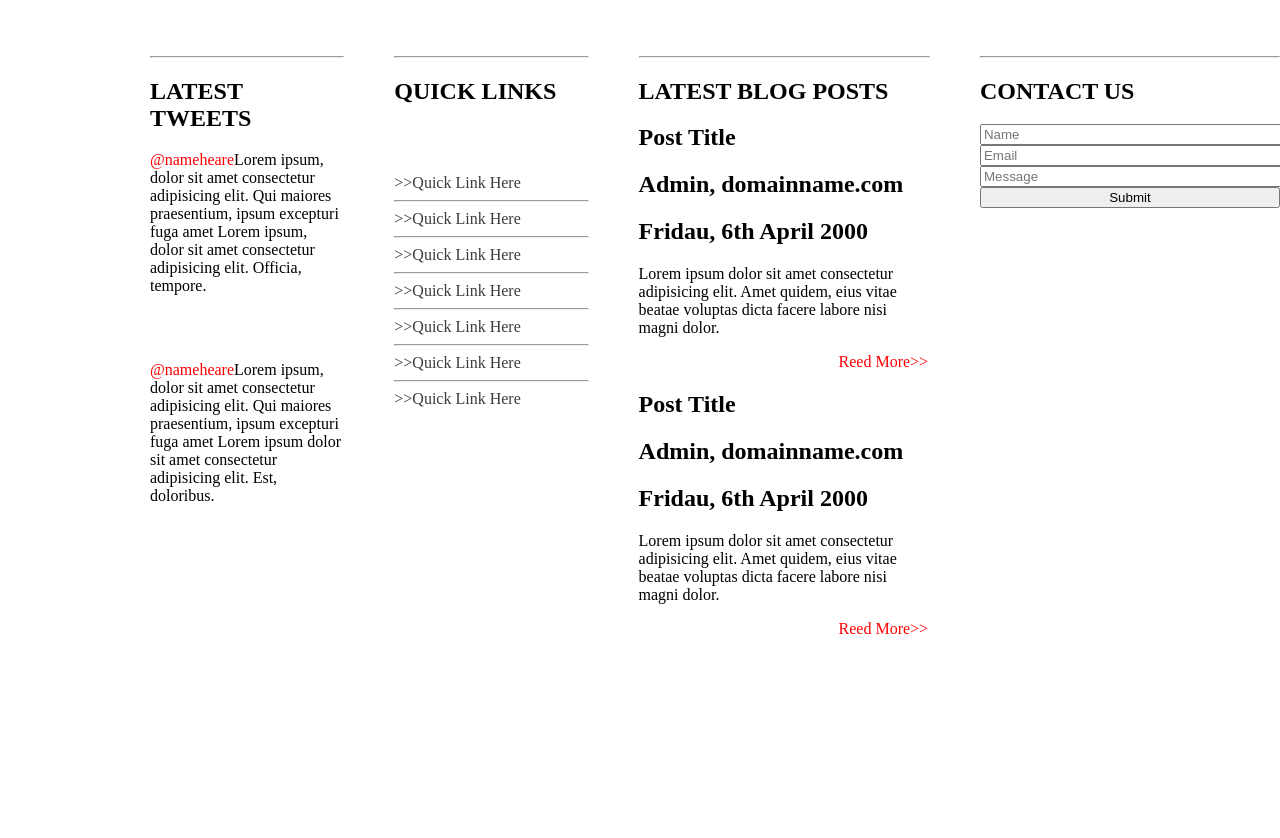
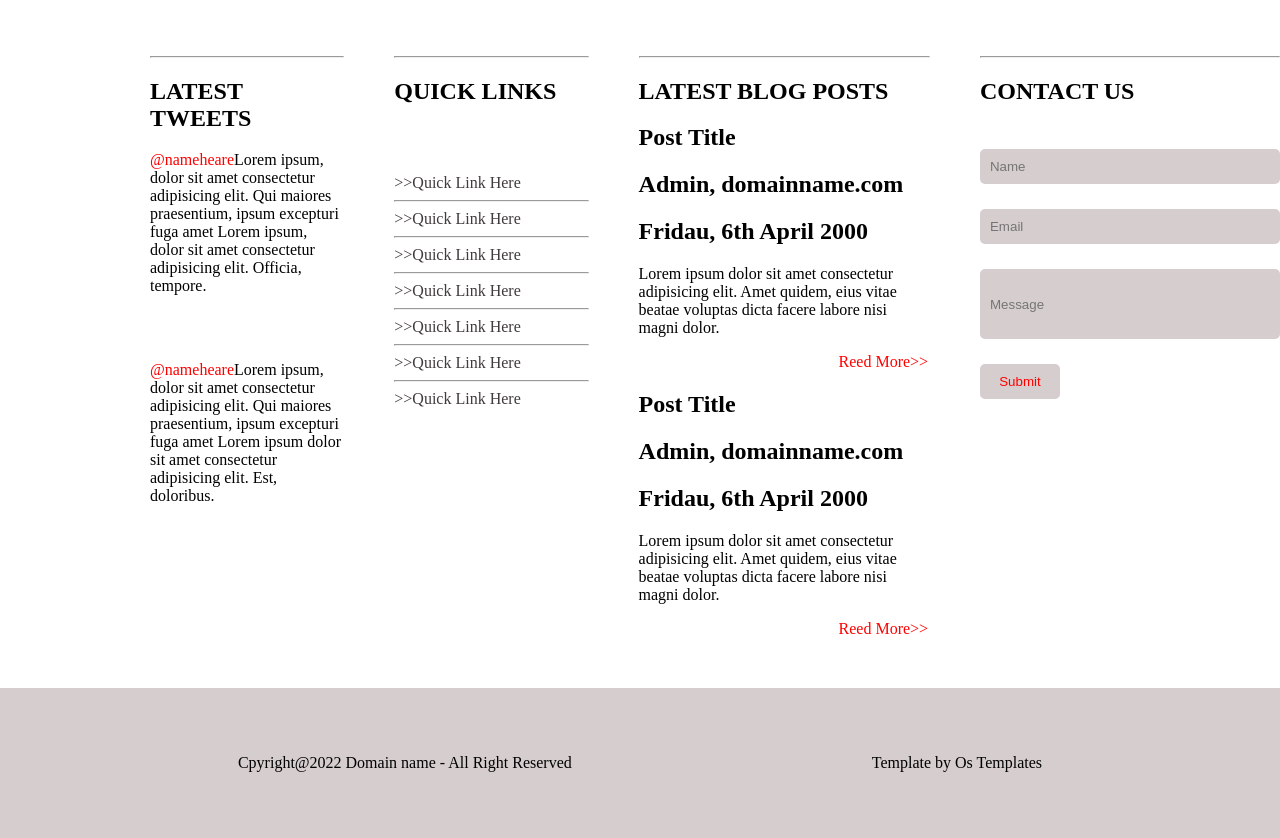
Before and after one commit to Rakibul-hassan-shehab/phd-to-html, a plain HTML site: page index.html in a window 1280 px wide. Shown: the part 2580-3418 px from the top of the page. Before the commit the page ends 3218 px from the top, so only its background shows below. Drawn offline with Linux system fonts and the light colour scheme.

Commit message:
add new code

```diff
--- a/index.html
+++ b/index.html
@@ -185,5 +185,13 @@
             <input type="submit">
         </div>
     </section>
+    <footer class="main_footer">
+        <div class="copyright">
+            <p>Cpyright@2022 Domain name - All Right Reserved</p>
+        </div>
+        <div class="template">
+            <p>Template by Os Templates</p>
+        </div>
+    </footer>
 </body>
 </html>
--- a/style.css
+++ b/style.css
@@ -289,5 +289,26 @@ input[type="search"]{
     padding-top: 50px;
 }
 .contact_us input{
-    width: 300px;
+    width: 280px;
+    margin-top: 25px;
+    padding: 10px;
+    border: none;
+    border-radius: 5px;
+    background-color: #d6cece;
 }
+input[type="text area"]{
+    height: 50px;
+}
+input[type="submit"]{
+    width: 80px;
+    color: red;
+}
+.main_footer{
+    display: flex;
+    margin-top: 50px;
+    background-color: #d6cece;
+    justify-content: center;
+    gap: 300px;
+    padding-top: 50px;
+    height: 100px;
+}
```
